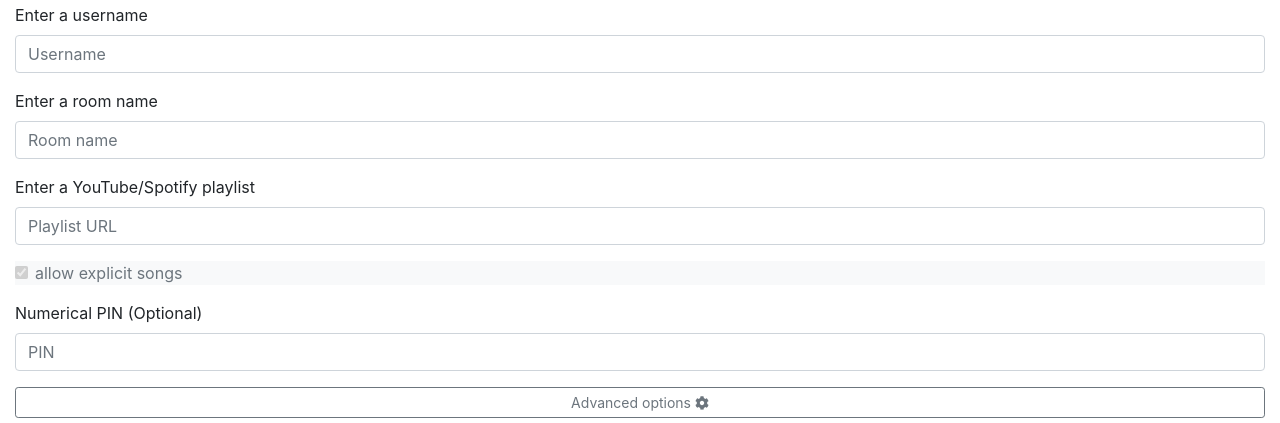
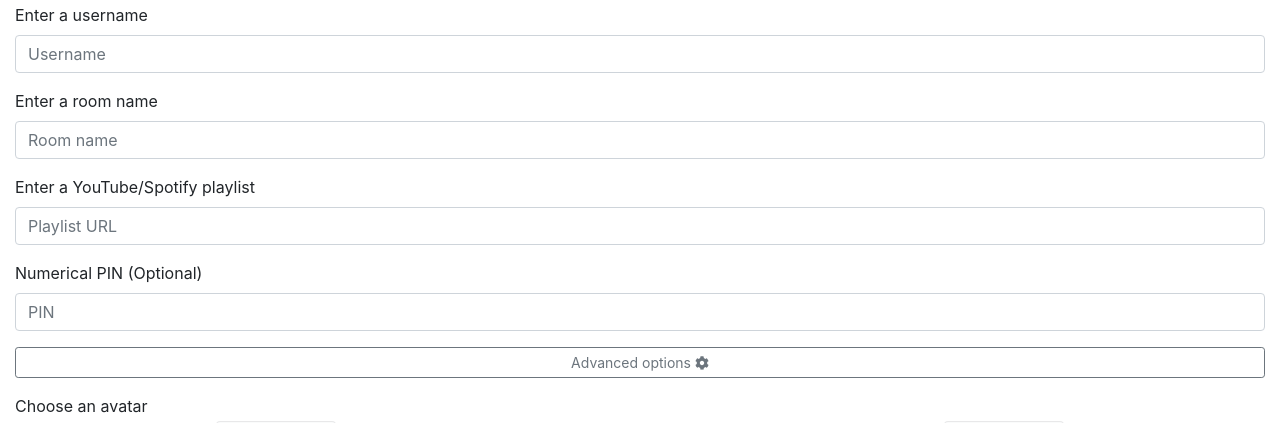
Before and after one commit to kangalio/guessthesong, a plain HTML site: page frontend/create-room.html in a window 1280 px wide. Shown: the part 300-723 px from the top of the page. Drawn offline with nearby package versions, Linux system fonts and the light colour scheme; a script that the page names is missing.

Commit message:
Remove explicit songs and censor toggle from frontend
It's not supported in the backend and I don't plan to

```diff
--- a/frontend/create-room.html
+++ b/frontend/create-room.html
@@ -266,7 +266,7 @@ fadeInPage();
 
                             </div>
 
-                            <div class="form-group">
+                            <div class="form-group" style="display:none">
                                 <div class="form-check bg-light">
 
                                         <input checked class="form-check-input" id="explicit" name="explicit" type="checkbox" value="y">
```
Also changed, not shown: frontend/roomLOBBY.html (+1 -1 lines), frontend/settings.html (+0 -5 lines).
